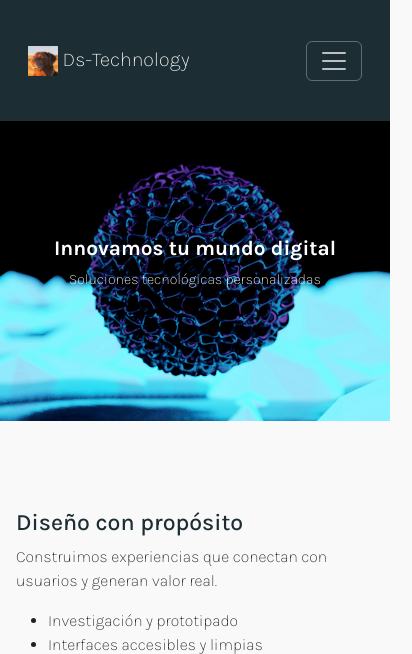
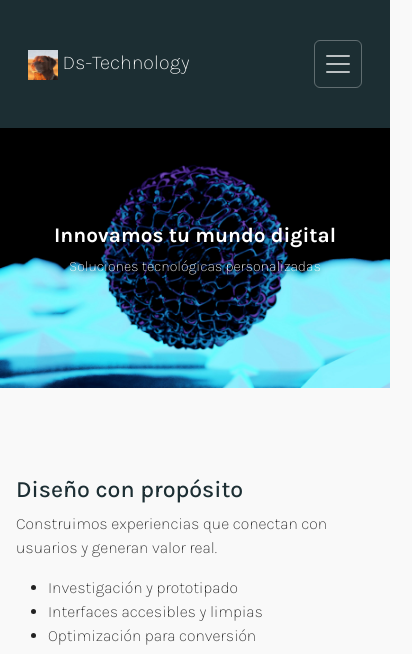
Before and after one commit to Davis26-art/Pagina_web_Ds_Technology, a plain HTML site: page index.html in a window 390 px wide. Shown: the top 654 px of the page, 412 px wide, since content can reach past the window. Drawn offline with nearby package versions, Linux system fonts and the light colour scheme.

Commit message:
Ajustes Styles y Index

```diff
--- a/index.html
+++ b/index.html
@@ -31,10 +31,12 @@
                 <a class="navbar-brand text-white" href="index.html"><img src="IMG/Perro Pensativo.png" alt="Bootstrap"
                         width="30" height="30"> Ds-Technology
                 </a>
-                <button class="navbar-toggler" type="button" data-bs-toggle="collapse" data-bs-target="#navbarNav"
-                    aria-controls="navbarNav" aria-expanded="false" aria-label="Toggle navigation">
+                <button class="navbar-toggler p-2" type="button" data-bs-toggle="collapse" data-bs-target="#navbarNav"
+                    aria-controls="navbarNav" aria-expanded="false" aria-label="Toggle navigation"
+                    style="min-width: 44px; min-height: 44px;">
                     <span class="navbar-toggler-icon"></span>
                 </button>
+
 
                 <div class="collapse navbar-collapse" id="navbarNav">
                     <ul class="navbar-nav ms-auto">
@@ -65,7 +67,8 @@
     </header>
 
     <div class="position-relative text-center text-white">
-        <img src="IMG/Hero_Image_Ds-Technology.jpg" class="img-fluid w-100" alt="Tecnología moderna">
+        <img src="IMG/Hero_Image_Ds-Technology.jpg" class="img-fluid w-100" alt="Tecnología moderna"
+            style="min-height:260px; object-fit:cover;">
         <div class="position-absolute top-50 start-50 translate-middle">
             <h1 class="fw-bold">Innovamos tu mundo digital</h1>
             <p>Soluciones tecnológicas personalizadas</p>
@@ -84,8 +87,9 @@
                 </ul>
             </div>
             <div class="col-md-6 col-12 text-center">
-                <img src="IMG/Diseño_Espacio_Trabajo_UI_UX.jpg" class="img-fluid rounded-3 mb-3 text-center" style="max-width: 600px;"
-                    alt="">
+                <img src="IMG/Diseño_Espacio_Trabajo_UI_UX.jpg" class="img-fluid rounded-3 mb-3"
+                    style="max-width: 100%; height: auto;" alt="Diseño UI/UX en espacio de trabajo">
+
             </div>
         </div>
     </div>
--- a/styles.css
+++ b/styles.css
@@ -109,3 +109,16 @@ html {
         font-size: 0.9rem;
     }
 }
+
+@media (max-width: 360px) {
+    .position-relative img {
+        min-height: 260px;
+    }
+}
+
+@media (max-width: 576px) {
+    .container-md {
+        padding-left: 0.75rem;
+        padding-right: 0.75rem;
+    }
+}
```
